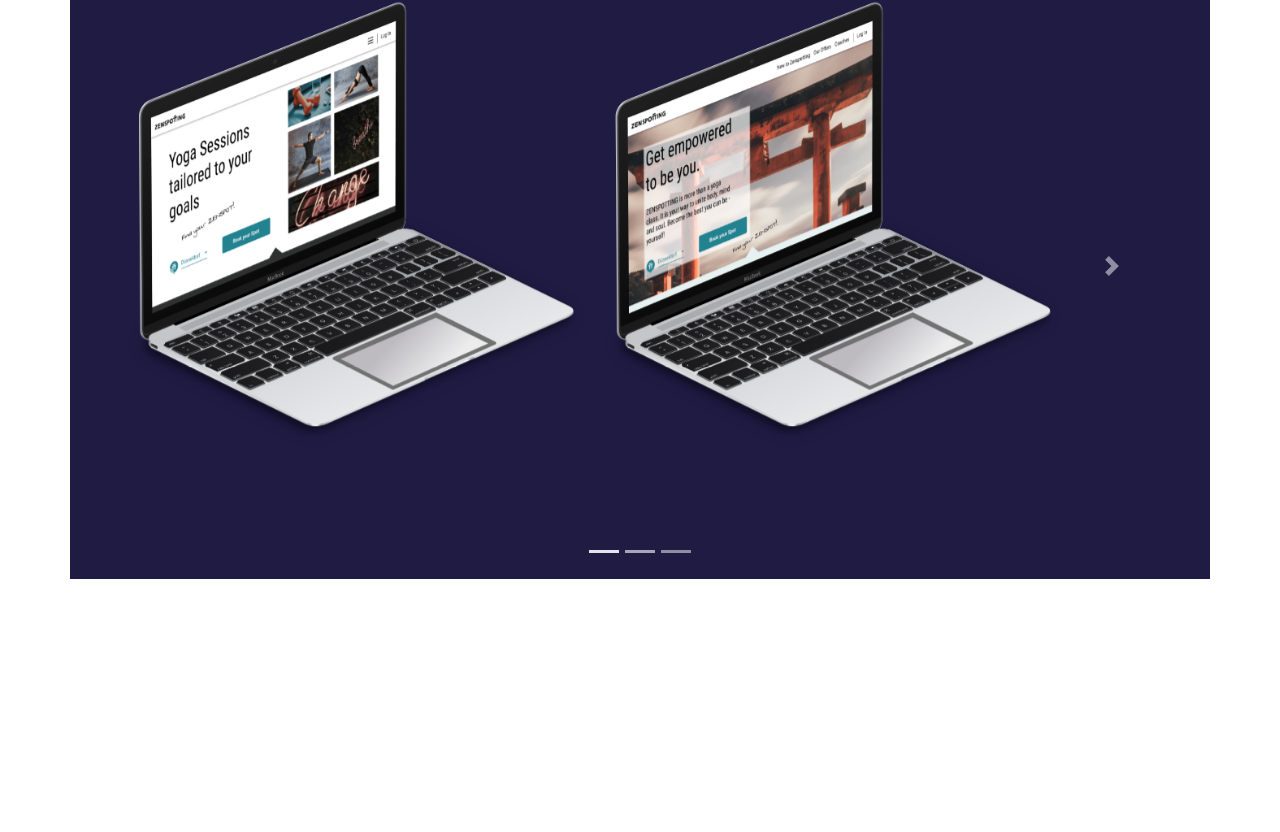
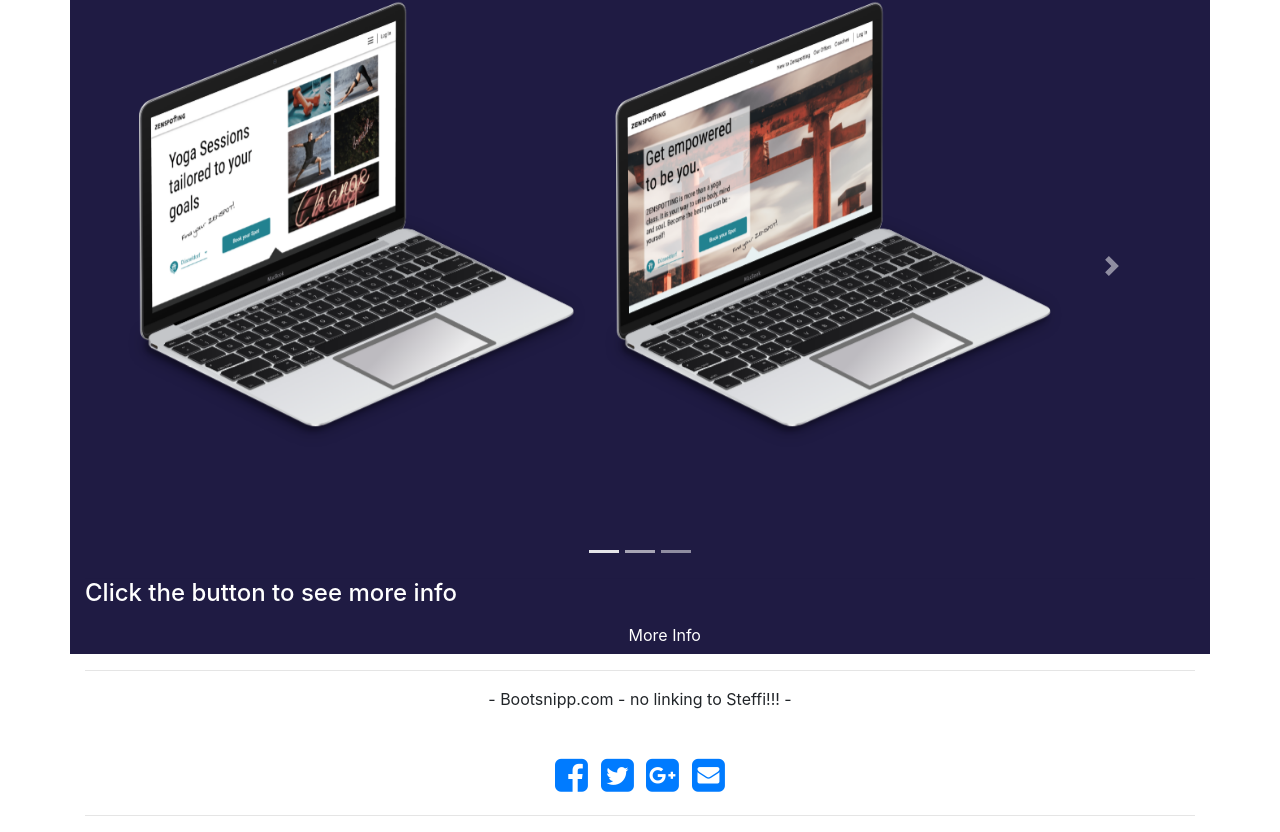
Before and after one commit to StephanieSchreiber/Portfolio_Bootstrap, a plain HTML site: page index.html in a window 1280 px wide. Shown: the part 1396-2228 px from the top of the page. Before the commit the page ends 1975 px from the top, so only its background shows below. Drawn offline with nearby package versions, Linux system fonts and the light colour scheme.

Commit message:
with footer, 2nd buttoncollaps needs fixing

```diff
--- a/css/style.css
+++ b/css/style.css
@@ -53,6 +53,7 @@ header {
     background-color: rgb(21,27,67,0.5);
 }
 
+
 nav{
     background-color: rgb(21,27,67,0.5);
 } /* custom Navigation END*/
@@ -73,16 +74,50 @@ nav{
     color: #fff;
 }
 
-.container-white button{
+/* button collaps*/
+.container-white .buttonCollapse{
     background: #02B6A6;
     }
     .about_more{
         color: white;
     }
     .about_less{
+        color:#ff7300;
+    }
+
+/* button collaps*/
+.container-blue .buttonCollapse{
+    background: #02B6A6;
+    }
+    .about_more{
         color: white;
     }
+    .about_less{
+        color:#ff7300;
+    }
+
+
+/* button collaps*/
+
+
+.social:hover {
+    -webkit-transform: scale(1.1);
+    -moz-transform: scale(1.1);
+    -o-transform: scale(1.1);
 }
+.social {
+    -webkit-transform: scale(0.8);
+    /* Browser Variations: */
+
+    -moz-transform: scale(0.8);
+    -o-transform: scale(0.8);
+    -webkit-transition-duration: 0.5s;
+    -moz-transition-duration: 0.5s;
+    -o-transition-duration: 0.5s;
+}
+
+
+
 
 @media (min-width: 400px) {
     .header_pic{
--- a/index.html
+++ b/index.html
@@ -10,6 +10,7 @@
     <!-- Bootstrap CSS -->
     <link rel="stylesheet" href="https://stackpath.bootstrapcdn.com/bootstrap/4.3.1/css/bootstrap.min.css" integrity="sha384-ggOyR0iXCbMQv3Xipma34MD+dH/1fQ784/j6cY/iJTQUOhcWr7x9JvoRxT2MZw1T" crossorigin="anonymous">
     <link href="css/style.css" rel="stylesheet" type="text/css">
+    <link href="https://maxcdn.bootstrapcdn.com/font-awesome/4.1.0/css/font-awesome.min.css" rel="stylesheet">
 
 
 
@@ -48,8 +49,7 @@
         </nav> <!--Navigation END-->
 
 
-
-
+<body>
     <!--Carousel Karstadt-->
     <div class="container container-white">
         <div class="row">
@@ -162,16 +162,31 @@
               </a>
             </div>
     </div> <!--Carousel Zenspotting END-->
-            </div>
 
-        </div>
+    <div class="w-100"></div>
+
+    <div class="col-12">
+        <!-- Collapse section -->
+    <h4> Click the button to see more info </h4>
+    <div id="about" class="collapse" >
+    As we got further and further away, it [the Earth] diminished in size. Finally it shrank to the size of a marble, the most beautiful you can imagine. That beautiful, warm, living object looked so fragile, so delicate, that if you touched it with a finger it would crumble and fall apart. Seeing this has to change a man.
+    </div>
+        <buttonCollapse type="button" class="w-100 btn visible-xs" data-toggle="collapse" data-target="#about">
+                      <span class="about_more">More Info</span>
+          </buttonCollapse>
+    </div>
 
 
-  <body>
+    </div>
 
-    <footer>
+</div>
 
-    </footer>
+
+
+
+
+
+
 
 
 
@@ -182,4 +197,20 @@
     <script src="https://stackpath.bootstrapcdn.com/bootstrap/4.3.1/js/bootstrap.min.js" integrity="sha384-JjSmVgyd0p3pXB1rRibZUAYoIIy6OrQ6VrjIEaFf/nJGzIxFDsf4x0xIM+B07jRM" crossorigin="anonymous"></script>
     <script src="javaScript/script.js"></script>
   </body>
+
+  <footer>
+        <div class="container">
+
+                <hr />
+                    <div class="text-center center-block">
+                        <p class="txt-railway">- Bootsnipp.com - no linking to Steffi!!! -</p>
+                        <br />
+                            <a href="https://www.facebook.com/bootsnipp"><i class="fa fa-facebook-square fa-3x social"></i></a>
+                            <a href="https://twitter.com/bootsnipp"><i class="fa fa-twitter-square fa-3x social"></i></a>
+                            <a href="https://plus.google.com/+Bootsnipp-page"><i class="fa fa-google-plus-square fa-3x social"></i></a>
+                            <a href="mailto:bootsnipp@gmail.com"><i class="fa fa-envelope-square fa-3x social"></i></a>
+            </div>
+                <hr />
+        </div>
+  </footer>
 </html>
```
